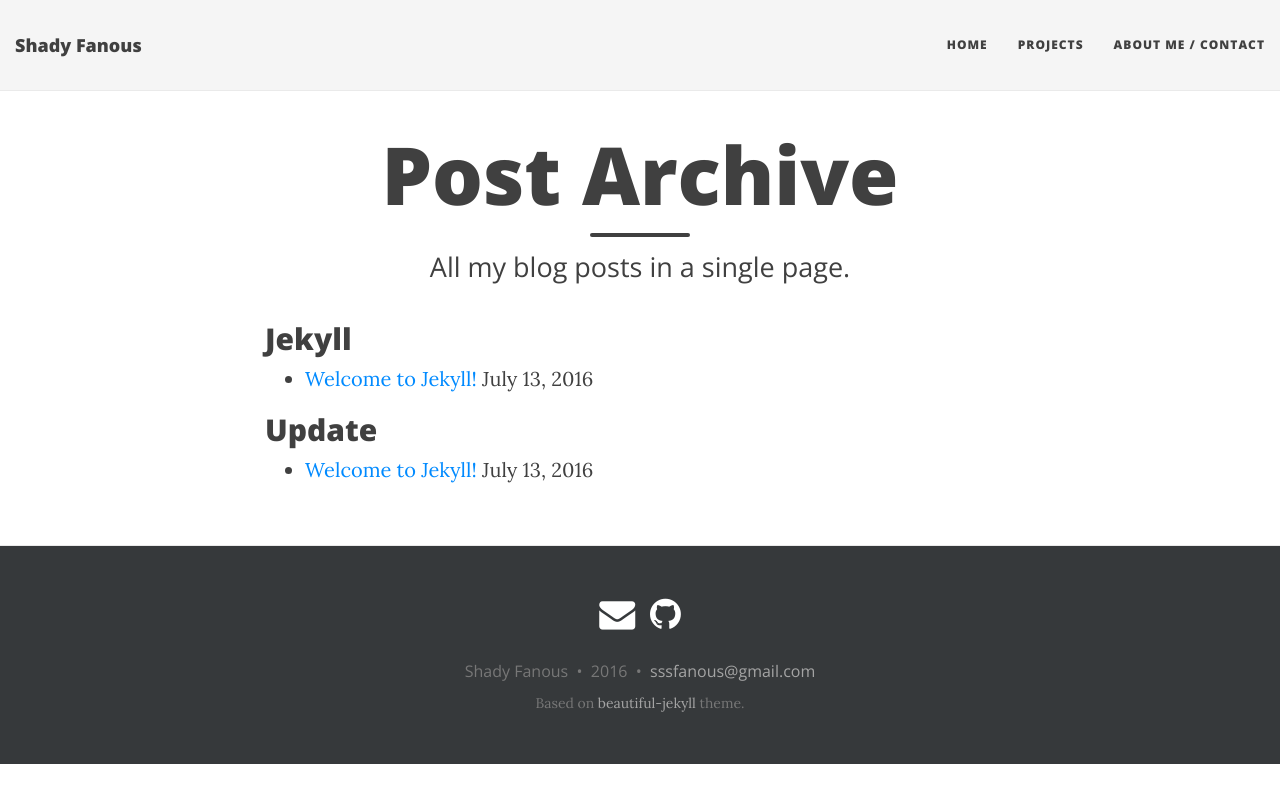
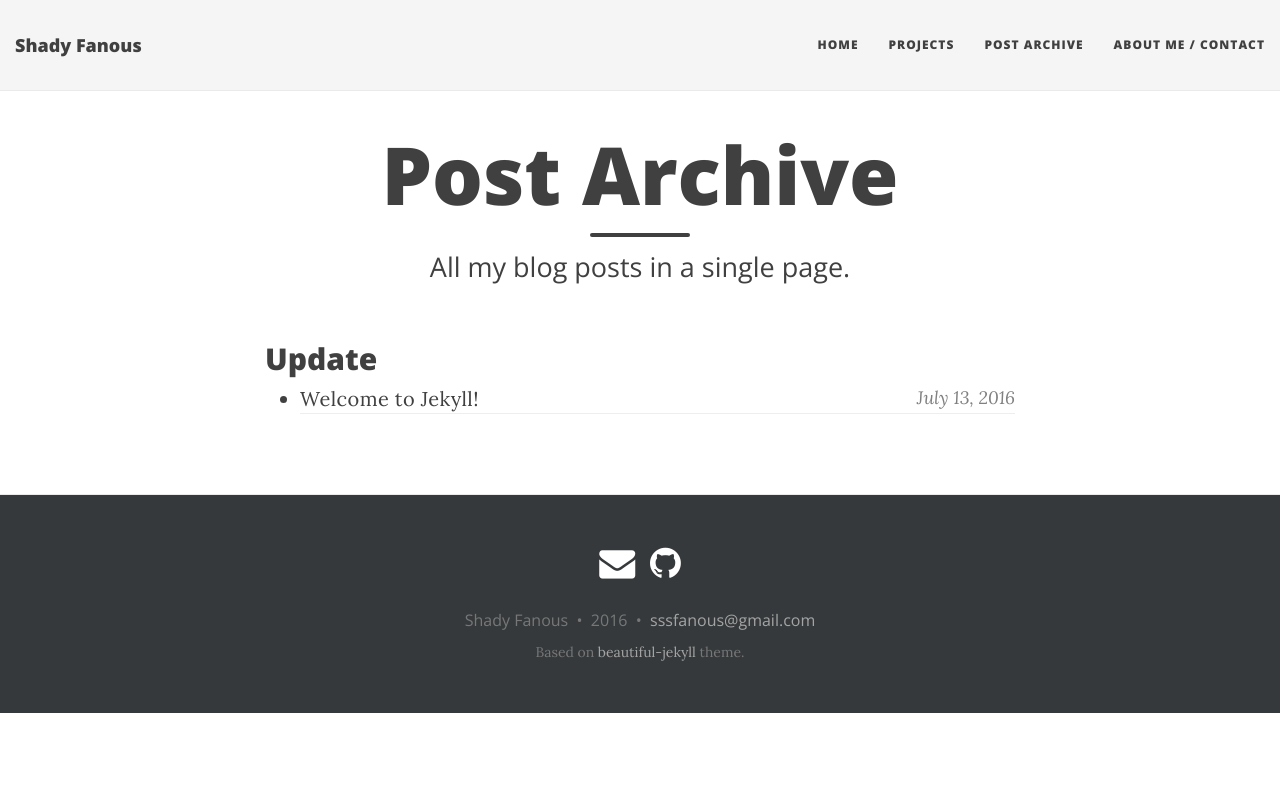
Before and after one commit to ShadyF/shadyf.github.io, a Jekyll site: the page built from archive.html, in a window 1280 px wide. Shown: the top 803 px of the page. Built offline with Jekyll 4.4.1, drawn with Linux system fonts in a browser that asks for light colours; nearby versions of some CDN libraries.

Commit message:
some minor css changes

```diff
--- a/_config.yml
+++ b/_config.yml
@@ -25,6 +25,7 @@
 navbar-links:
   Home: "http://localhost:4000"
   Projects: "projects"
+  Post Archive: "archive"
   About me / Contact: "about"
 
 # Image to show in the navigation bar - image must be a square (width = height)
--- a/_posts/2016-07-13-welcome-to-jekyll.md
+++ b/_posts/2016-07-13-welcome-to-jekyll.md
@@ -1,8 +1,7 @@
 ---
 layout: post
 title:  "Welcome to Jekyll!"
-date:   2016-07-13 02:17:35 +0200
-categories: jekyll update
+categories: update
 ---
 You’ll find this post in your `_posts` directory. Go ahead and edit it and re-build the site to see your changes. You can rebuild the site in many different ways, but the most common way is to run `jekyll serve`, which launches a web server and auto-regenerates your site when a file is updated.
 
@@ -10,7 +9,7 @@
 
 Jekyll also offers powerful support for code snippets:
 
-{% highlight ruby %}
+{% highlight ruby linenos %}
 def print_hi(name)
   puts "Hi, #{name}"
 end
--- a/assets/css/main.css
+++ b/assets/css/main.css
@@ -31,7 +31,7 @@
 
 a:hover,
 a:focus {
-    color: #0085a1;
+    color: #b71137;
 }
 
 blockquote {
@@ -73,13 +73,13 @@
 ::-moz-selection {
     color: white;
     text-shadow: none;
-    background: #0085a1;
+    background: #b71137;
 }
 
 ::selection {
     color: white;
     text-shadow: none;
-    background: #0085a1;
+    background: #b71137;
 }
 
 img::selection {
@@ -130,7 +130,7 @@
 .navbar-custom .navbar-brand:focus,
 .navbar-custom .nav li a:hover,
 .navbar-custom .nav li a:focus {
-    color: #0085a1;
+    color: #b71137;
 }
 
 @media only screen and (min-width: 768px) {
@@ -315,6 +315,9 @@
     }
 }
 
+.post-preview:first-child {
+    padding-top: 0;
+}
 .post-preview:last-child {
     border-bottom: 0;
 }
@@ -327,10 +330,11 @@
 .post-preview a:focus,
 .post-preview a:hover {
     text-decoration: none;
-    color: #0085a1;
+    color: #b71137;
 }
 
 .post-preview .post-title {
+    word-wrap: break-word;
     font-size: 30px;
     margin-top: 0;
 }
@@ -347,6 +351,10 @@
     font-size: 18px;
     font-style: italic;
     margin: 0 0 10px;
+}
+
+.post-heading h1 {
+    word-wrap: break-word;
 }
 
 .post-preview .post-entry {
@@ -616,3 +624,49 @@
 table tr td :last-child {
     margin-bottom: 0;
 }
+
+/* --- Categories Page --- */
+
+.category {
+}
+
+.category:first-child {
+    padding: 20px 0 20px 0;
+}
+
+.category-articles {
+    padding-left: 35px;
+}
+
+.category-articles article {
+    overflow: hidden;
+    border-bottom: 1px solid #eee;
+    margin-bottom: 10px;
+}
+
+.category-articles time {
+    float: right;
+}
+
+.category-post-meta {
+    color: #808080;
+    font-size: 18px;
+    font-style: italic;
+}
+
+.category-post-title {
+    word-wrap: break-word;
+    text-decoration: none;
+    color: #404040;
+    letter-spacing: 0.02em;
+}
+
+.category a:focus, .category a:hover {
+    text-decoration: none;
+    color: #0085a1;
+}
+
+.recent-heading {
+    margin: 50px 0 30px 0;
+    display: inline-block;
+}
--- a/index.html
+++ b/index.html
@@ -3,7 +3,7 @@
 title: Shady Fanous
 subtitle: Computer Engineer, Programmer, Video Game Enthusiast
 ---
-<h1>Recent Blog Posts: </h1>
+<h1 class="recent-heading">Recent Blog Posts: </h1>
 <div class="posts-list">
   {% for post in paginator.posts %}
   <article class="post-preview">
```
